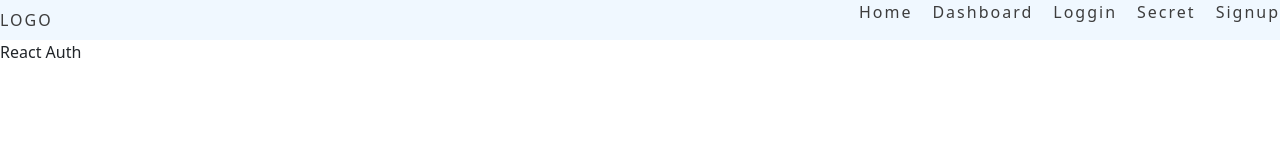
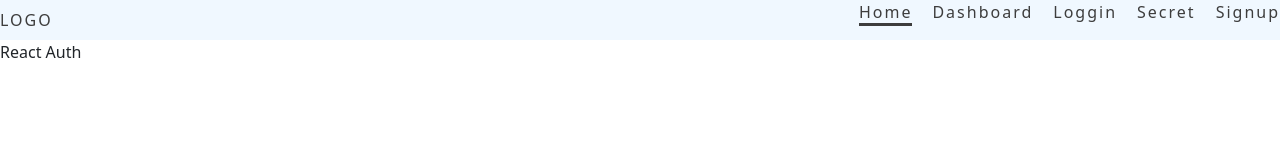
Before and after one commit to agusnmm/Proyect-6-E-commerce, a React (Vite) app: page / in a window 1280 px wide. Shown: the top 160 px of the page. Built offline with nearby package versions, Linux system fonts and the light colour scheme.

Commit message:
fin clase jesua

```diff
--- a/src/Components/Header/Header.jsx
+++ b/src/Components/Header/Header.jsx
@@ -7,7 +7,7 @@ const Header = () => {
       <a className='header__logo' href='/'>LOGO</a>
       <ul className='header__nav-list'>
         <li className='header__list-item'>
-          <a className='header__item-link' href='/home'>Home</a>
+          <a className='header__item-link header__item-link--is-active' href='/home'>Home</a>
         </li>
         <li className='header__list-item'>
           <a className='header__item-link' href='/dashboard'>Dashboard</a>
--- a/src/Components/Header/Header.scss
+++ b/src/Components/Header/Header.scss
@@ -7,6 +7,10 @@ $menu-color: #3d3d3d;
         letter-spacing: 2px;
 }
 
+
+@mixin header-border($size:2px){
+    border-bottom: solid $size $menu-color;
+}
 
 
 .header {
@@ -27,6 +31,15 @@ $menu-color: #3d3d3d;
     }
 
     &__item-link {
-       @include header-link()
+       @include header-link;
+
+       //estilo activo
+       &--is-active{
+        @include header-border($size: 3px)
+       }
+
+       &:hover{
+        @include header-border()
+       }
     }
 }
```
